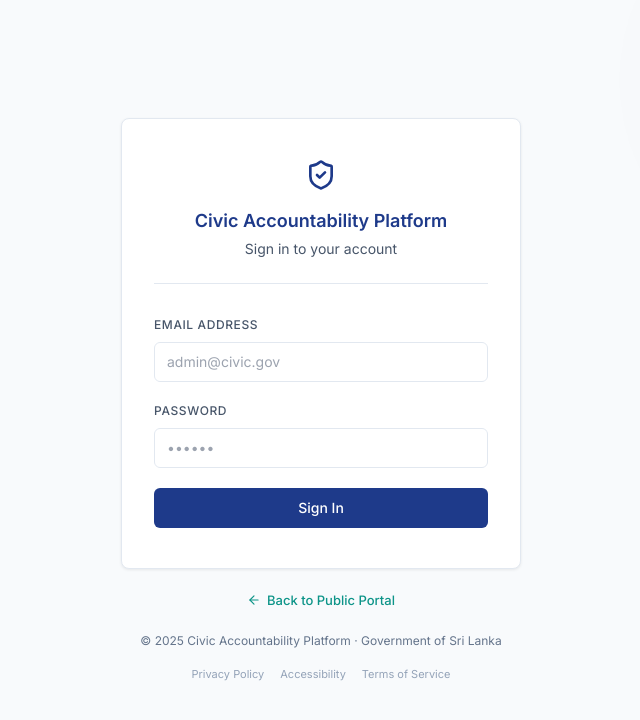
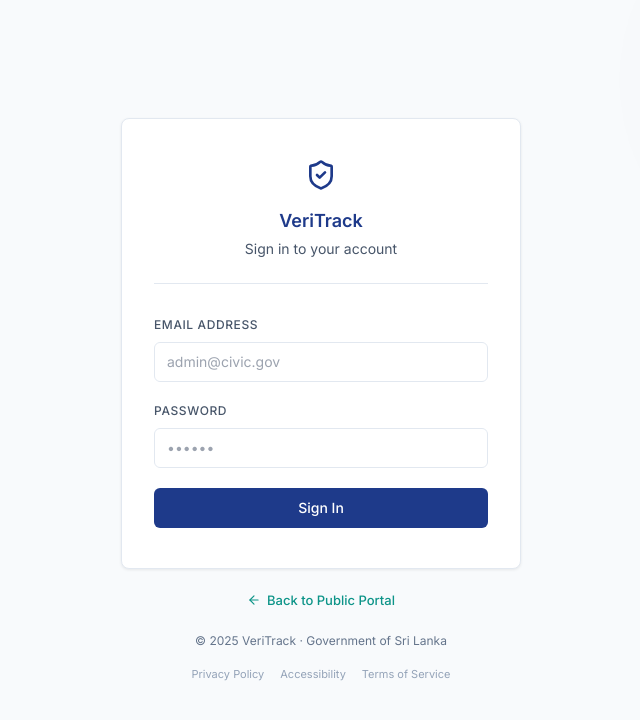
Before and after one commit to Tombstone119/civic-accountability-platform-deployment, a React (Vite) app in the folder client/: page /login in a window 1280 px wide. Shown: the top 720 px of the page, without its empty margins (319-959 px from the left). Built offline with nearby package versions, Linux system fonts and the light colour scheme; no server answers.

Commit message:
Rebrand: rename Civic Accountability Platform to VeriTrack

```diff
--- a/client/index.html
+++ b/client/index.html
@@ -4,7 +4,7 @@
     <meta charset="UTF-8" />
     <link rel="icon" type="image/svg+xml" href="/vite.svg" />
     <meta name="viewport" content="width=device-width, initial-scale=1.0" />
-    <title>Civic Accountability Platform</title>
+    <title>VeriTrack</title>
   </head>
   <body>
     <div id="root"></div>
--- a/client/src/components/layout/Header.tsx
+++ b/client/src/components/layout/Header.tsx
@@ -20,7 +20,7 @@ export default function Header() {
       <div className="flex items-center gap-3">
         <ShieldCheck size={24} className="text-white" />
         <span className="text-white font-semibold text-lg tracking-tight">
-          Civic Accountability Platform
+          VeriTrack
         </span>
       </div>
 
--- a/client/src/components/layout/PublicLayout.tsx
+++ b/client/src/components/layout/PublicLayout.tsx
@@ -20,7 +20,7 @@ export default function PublicLayout() {
           >
             <ShieldCheck size={22} style={{ color: '#1e3a8a' }} />
             <span className="font-semibold" style={{ color: '#1e3a8a', fontSize: '16px' }}>
-              Civic Accountability Platform
+              VeriTrack
             </span>
           </Link>
           <Link
--- a/client/src/pages/admin/DashboardPage.tsx
+++ b/client/src/pages/admin/DashboardPage.tsx
@@ -289,7 +289,7 @@ export default function DashboardPage() {
 
       {/* Footer */}
       <footer style={{ padding: '32px 0 0', textAlign: 'center', color: C.faint, fontSize: '12px' }}>
-        © 2025 Civic Accountability Platform • Institutional Transparency Framework • v1.0.0
+        © 2025 VeriTrack • Institutional Transparency Framework • v1.0.0
       </footer>
     </div>
   );
--- a/client/src/pages/auth/LoginPage.tsx
+++ b/client/src/pages/auth/LoginPage.tsx
@@ -70,7 +70,7 @@ export default function LoginPage() {
               <ShieldCheck size={32} style={{ color: '#1e3a8a' }} />
             </div>
             <h1 style={{ fontSize: '18px', fontWeight: 600, color: '#1e3a8a', margin: '0 0 4px 0' }}>
-              Civic Accountability Platform
+              VeriTrack
             </h1>
             <p style={{ fontSize: '14px', color: '#475569', margin: 0 }}>
               Sign in to your account
@@ -152,7 +152,7 @@ export default function LoginPage() {
         {/* Footer */}
         <footer style={{ marginTop: '16px', textAlign: 'center' }}>
           <p style={{ fontSize: '12px', color: '#64748b', margin: '0 0 16px 0' }}>
-            © 2025 Civic Accountability Platform · Government of Sri Lanka
+            © 2025 VeriTrack · Government of Sri Lanka
           </p>
           <div style={{ display: 'flex', gap: '16px', justifyContent: 'center' }}>
             {['Privacy Policy', 'Accessibility', 'Terms of Service'].map(link => (
--- a/client/src/pages/public/PublicPortalPage.tsx
+++ b/client/src/pages/public/PublicPortalPage.tsx
@@ -246,7 +246,7 @@ export default function PublicPortalPage() {
           Government Transparency
         </p>
         <h1 style={{ fontSize: '40px', fontWeight: 800, color: '#ffffff', margin: '0 0 12px', lineHeight: 1.2 }}>
-          Civic Accountability Platform
+          VeriTrack
         </h1>
         <p style={{ fontSize: '16px', color: '#bfdbfe', margin: '0 0 32px', maxWidth: '560px', marginLeft: 'auto', marginRight: 'auto', lineHeight: 1.6 }}>
           Track public spending, audit outcomes, and government contracts. Built for citizens, journalists, and researchers.
@@ -529,7 +529,7 @@ export default function PublicPortalPage() {
       {/* ── Footer ───────────────────────────────────────────────────────── */}
       <div style={{ borderTop: `1px solid ${C.border}`, padding: '24px 0', textAlign: 'center' }}>
         <p style={{ fontSize: '12px', color: C.faint, margin: 0 }}>
-          © 2025 Civic Accountability Platform · Open Government Data · All information is published in the public interest
+          © 2025 VeriTrack · Open Government Data · All information is published in the public interest
         </p>
       </div>
     </div>
--- a/client/src/pages/public/PublicRecordDetailPage.tsx
+++ b/client/src/pages/public/PublicRecordDetailPage.tsx
@@ -710,7 +710,7 @@ export default function PublicRecordDetailPage() {
           ))}
         </div>
         <p style={{ margin: 0, fontSize: '13px' }}>
-          © {new Date().getFullYear()} Civic Accountability Platform. All rights reserved.
+          © {new Date().getFullYear()} VeriTrack. All rights reserved.
         </p>
       </footer>
     </div>
```
